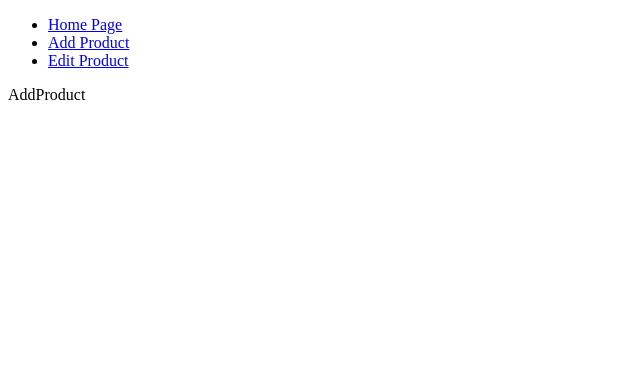
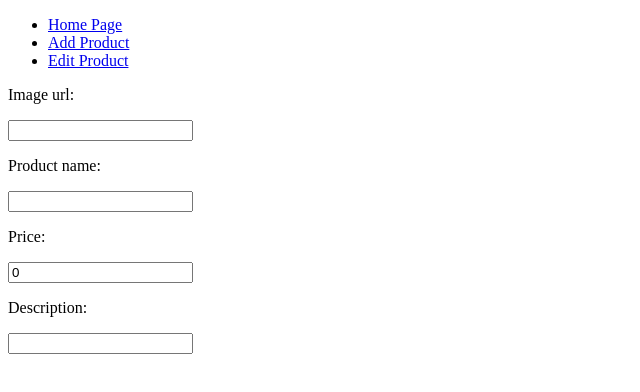
Before and after one commit to leekinming1008/react-product-management-system, a React (Vite) app: page /addProduct in a window 1280 px wide. Shown: the top 392 px of the page, without its empty margins (0-640 px from the left). Built offline with nearby package versions, Linux system fonts and the light colour scheme.

Commit message:
create the add product form

```diff
--- a/src/pages/AddProduct.tsx
+++ b/src/pages/AddProduct.tsx
@@ -1,5 +1,29 @@
+import { Field, Form, Formik } from "formik";
 const AddProduct = () => {
-  return <div>AddProduct</div>;
+  return (
+    <>
+      <Formik
+        initialValues={{
+          productName: "",
+          price: 0,
+          description: "",
+          imageUrl: "",
+        }}
+        onSubmit={(values) => {}}
+      >
+        <Form>
+          <p>Image url: </p>
+          <Field name="imageUrl" type="url" />
+          <p>Product name: </p>
+          <Field name="productName" type="text" />
+          <p>Price: </p>
+          <Field name="price" type="number" />
+          <p>Description: </p>
+          <Field name="description" type="text" />
+        </Form>
+      </Formik>
+    </>
+  );
 };
 
 export default AddProduct;
```
